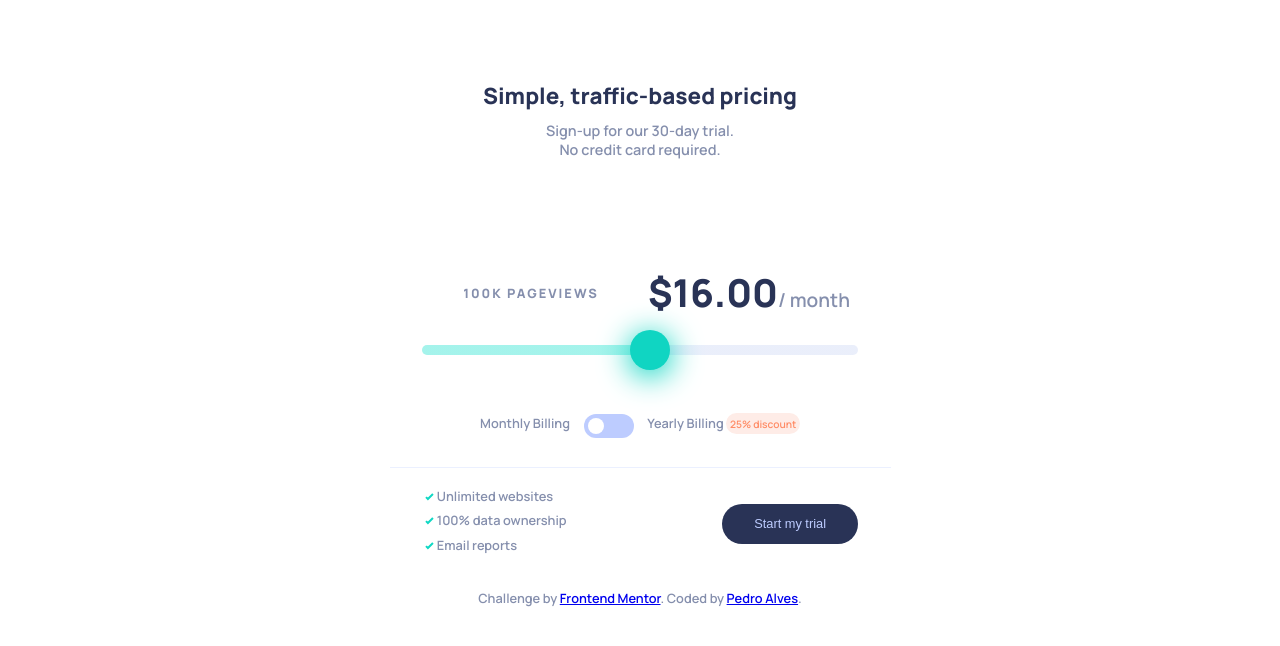
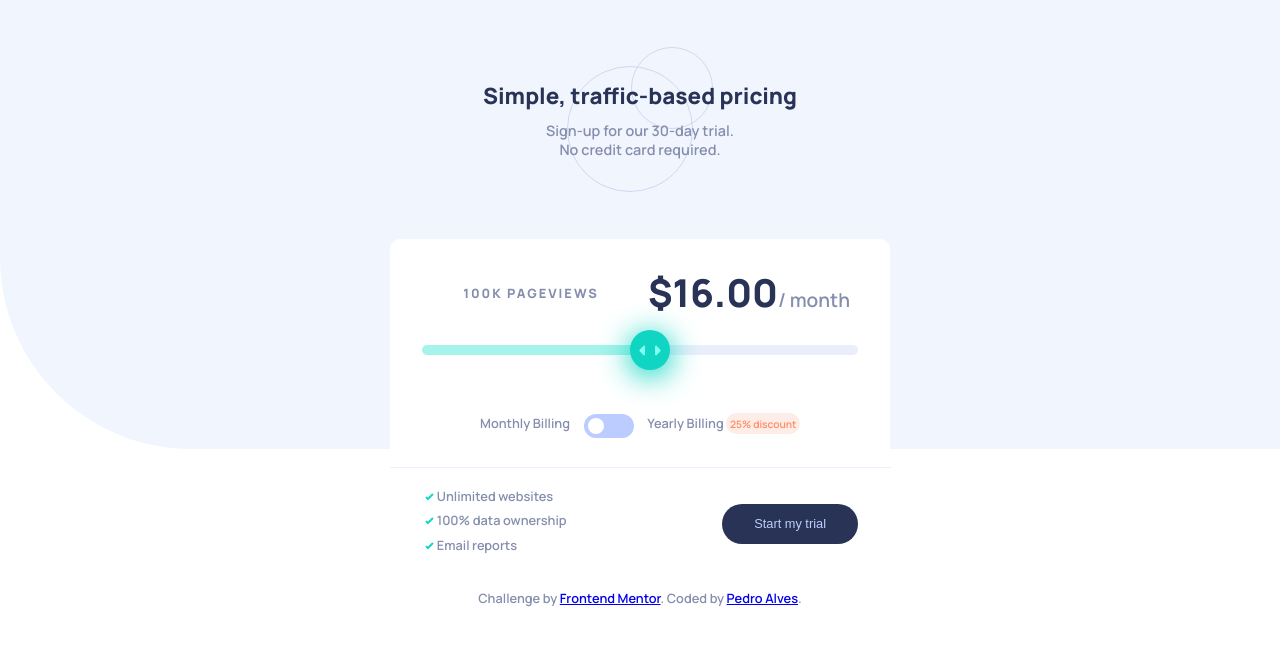
Before and after one commit to pedrohenriquealvesfernandes/interative-princing-component, a plain HTML site: page index.html in a window 1280 px wide. Drawn offline with Linux system fonts and the light colour scheme; the site is published under a folder, as on GitHub Pages, so addresses that start at the root find nothing.

Commit message:
atualização imagens

```diff
--- a/css/style.css
+++ b/css/style.css
@@ -23,7 +23,7 @@
 }
 
 body{
-    background: url("/images/bg-pattern.svg") no-repeat;
+    background: url("../images/bg-pattern.svg") no-repeat;
     font-family: 'Manrope', sans-serif;
     color: var(--azul-cinzado-texto)
 }
@@ -31,7 +31,7 @@ body{
 .titulos{
     padding: 5em 0;
     text-align: center;
-    background: url("/images/pattern-circles.svg") no-repeat center;
+    background: url("../images/pattern-circles.svg") no-repeat center;
 }
 
 .titulos h1{
@@ -84,7 +84,7 @@ body{
     border-radius: 50%;
     height: 40px;
     width: 40px;
-    background:url("/images/icon-slider.svg") var(--ciano-escuro-sliderbg) no-repeat center;
+    background:url("../images/icon-slider.svg") var(--ciano-escuro-sliderbg) no-repeat center;
     box-shadow: 0px 5px 30px 2px var(--ciano-escuro-sliderbg);
     cursor:  pointer;
 }
```
